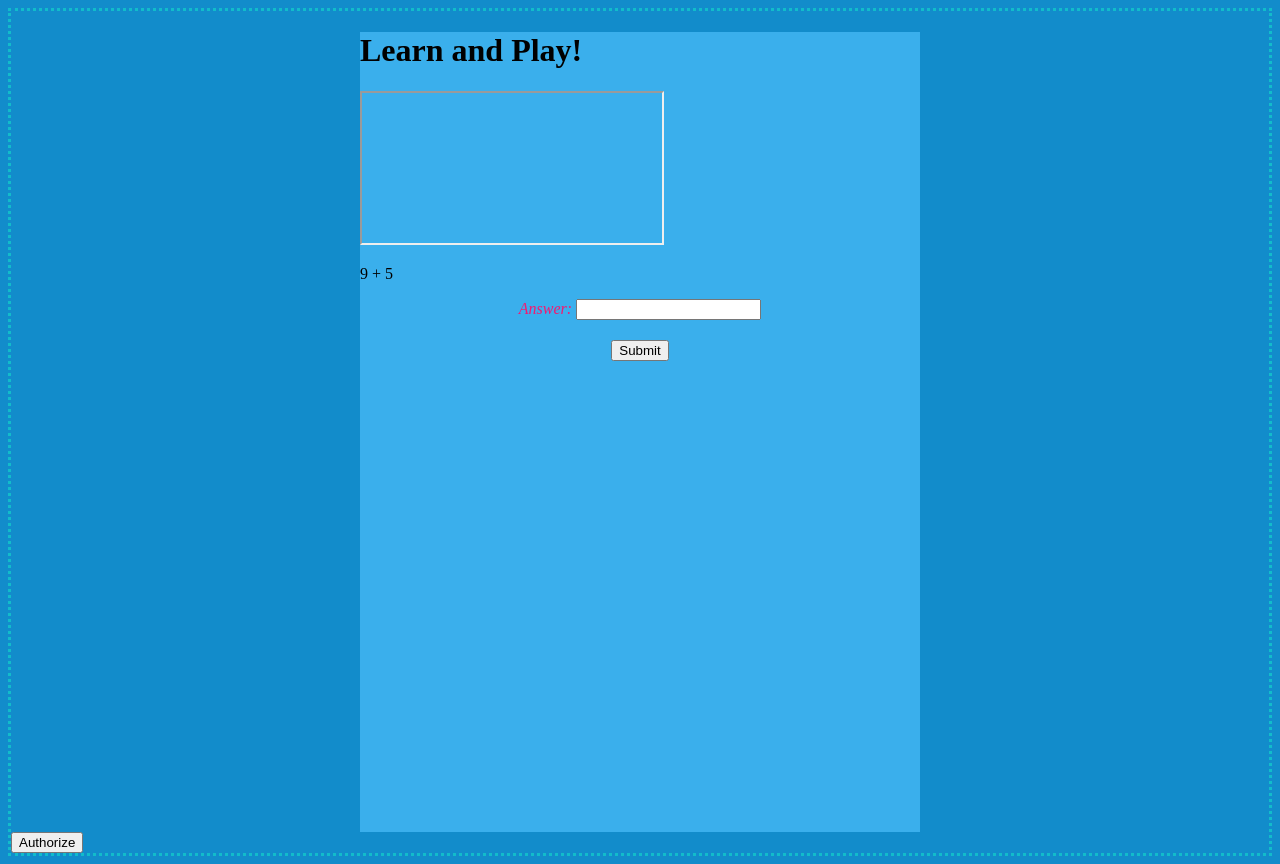
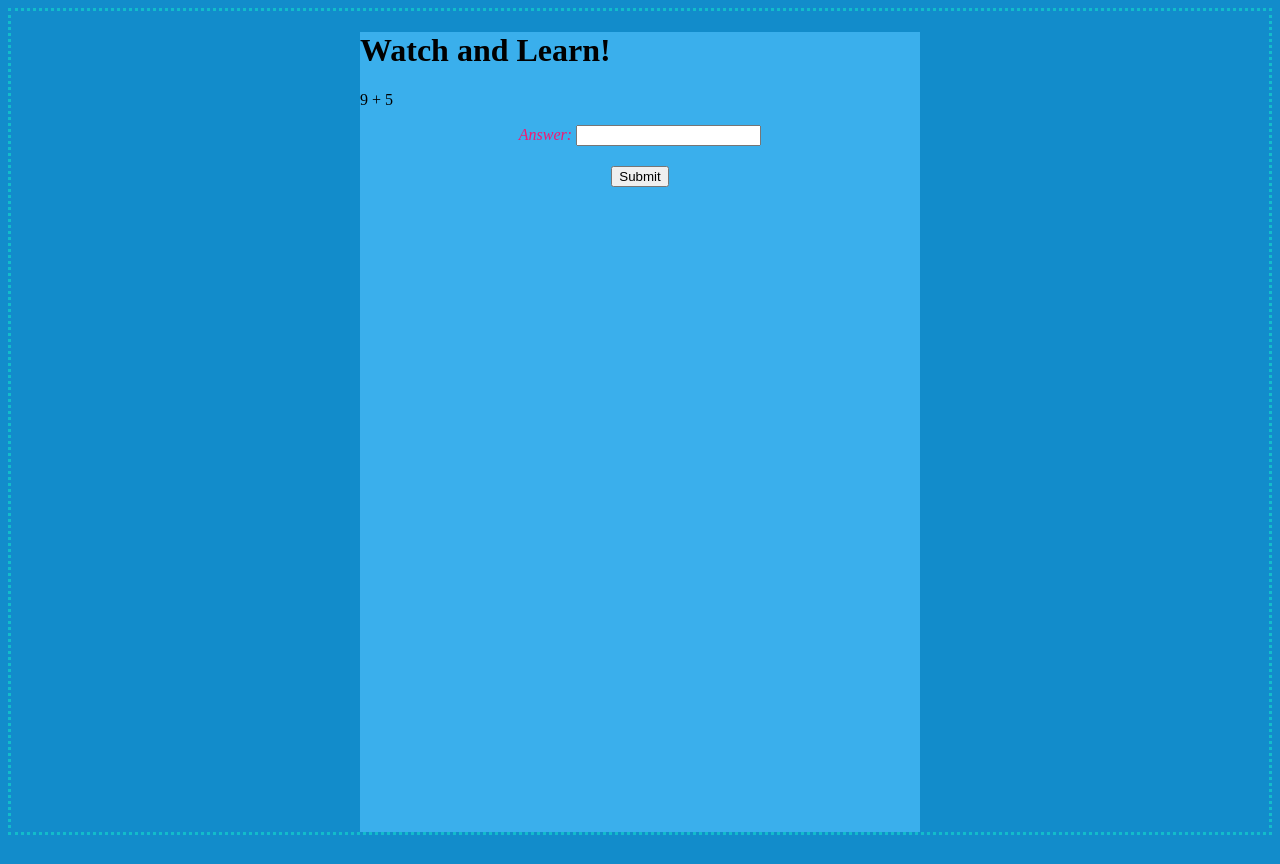
Before and after one commit to o6nH/NoPHDs, a plain HTML site: page index.html in a window 1280 px wide. After the commit the page ends 843 px from the top, so only its background shows below. Drawn offline with Linux system fonts and the light colour scheme.

Commit message:
removed auth. button and iframe

```diff
--- a/index.html
+++ b/index.html
@@ -6,13 +6,13 @@
       content="qVgc8pWJZScbC9oj2Ev65vza04D3pHwnqjXyJ9ChsgE"
     />
     <link rel="stylesheet" href="style.css" />
+    <title>Watch and Learn</title>
   </head>
 
   <body>
     <div class="container">
-        <h1>Learn and Play!</h1>
+        <h1>Watch and Learn!</h1>
       <div id="video-container">
-          <iframe id='vid'></iframe>
       </div>
 
       <form method="dialog" class="form">
@@ -31,8 +31,6 @@
     </div>
   </body>
 
-  <button id="execute-request-button">Authorize</button>
-
   <script src="youtubeAPI.js"></script>
 
   <!-- <script src="https://ajax.googleapis.com/ajax/libs/jquery/1.11.3/jquery.min.js"></script>
```
